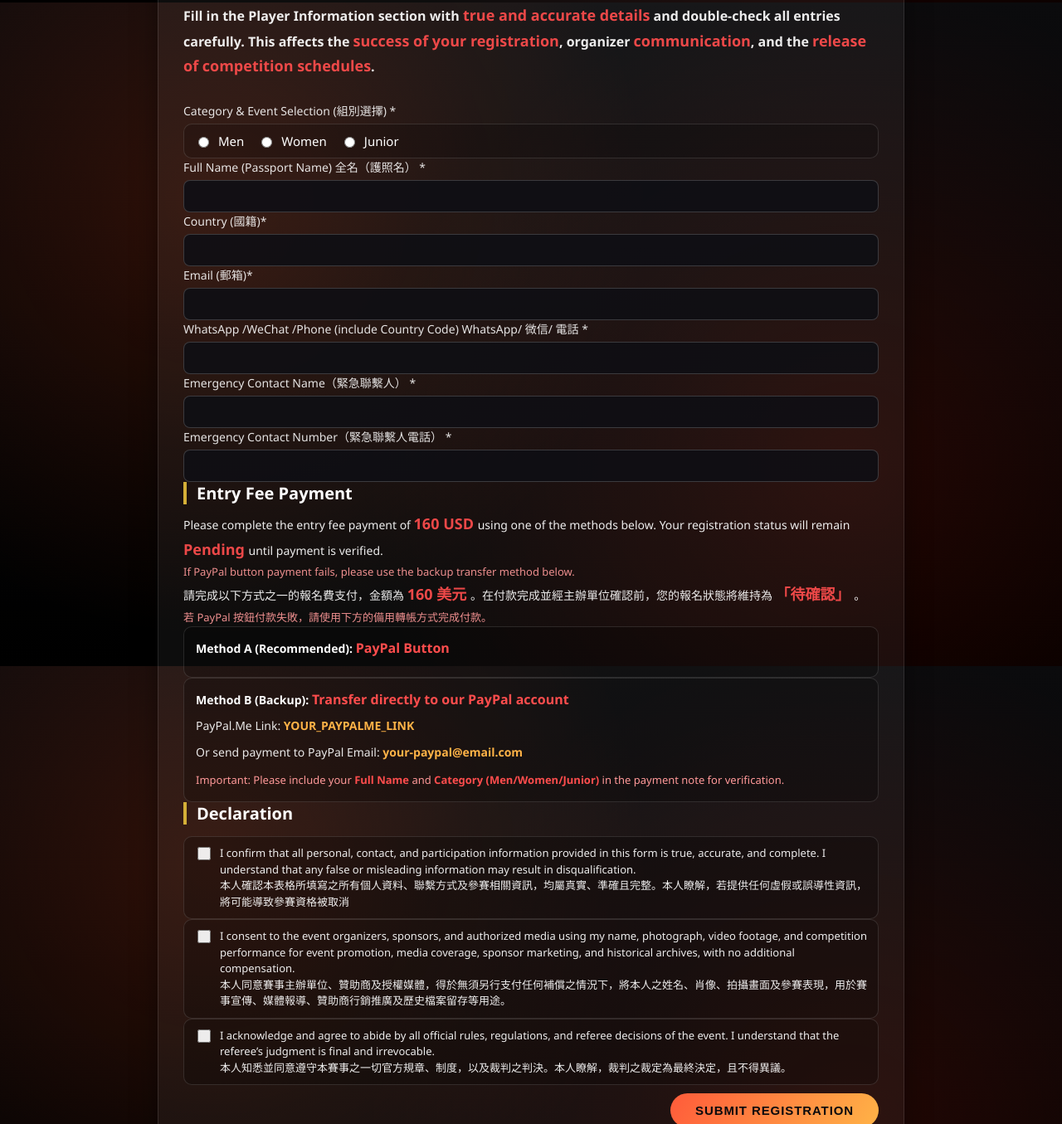
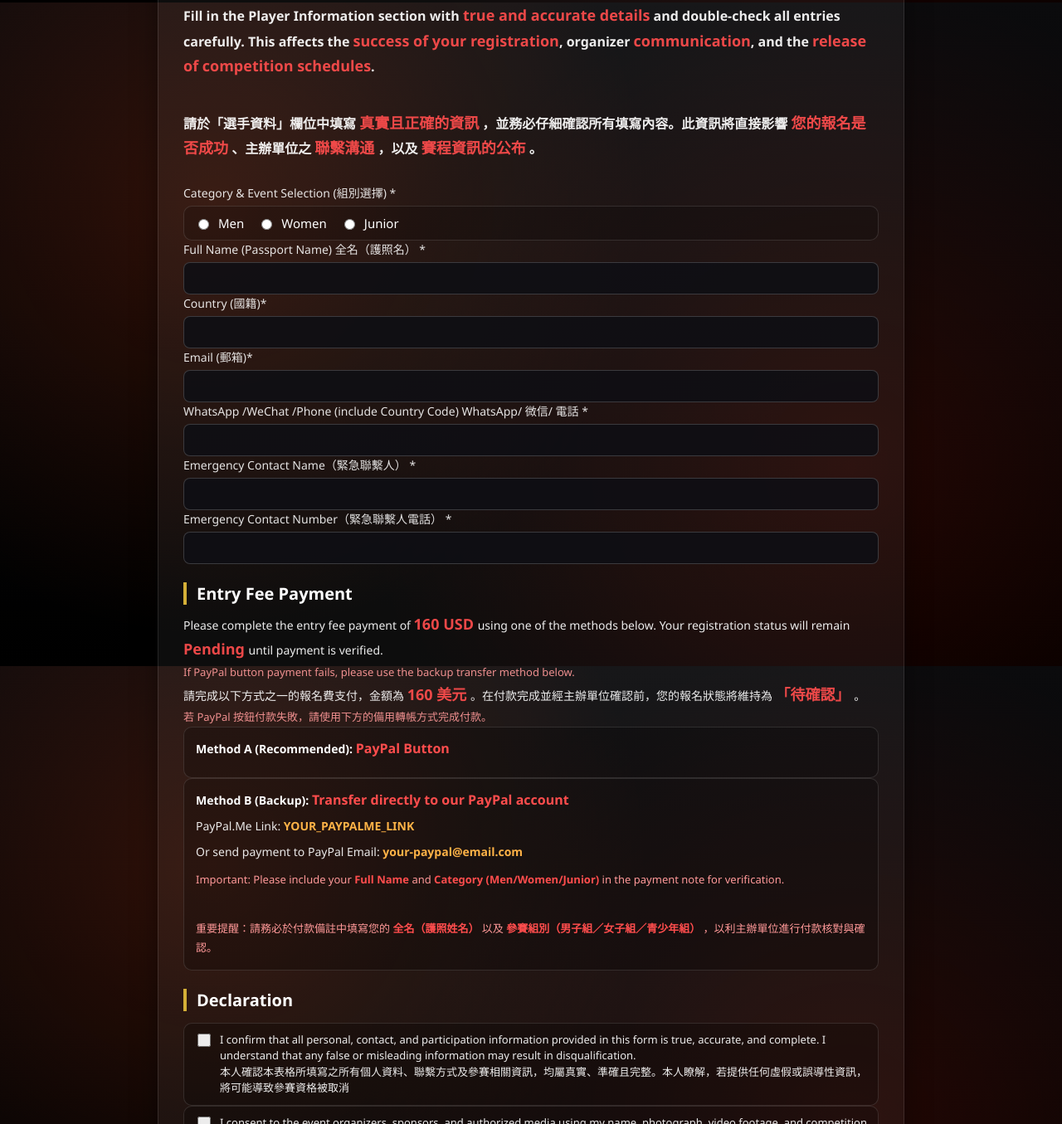
Before and after one commit to Vincentlin0802/2025-Asian-Pool-Championship-Registration, a plain HTML site: page index.html in a window 1280 px wide. Shown: the part 2397-3752 px from the top of the page at 83% size. Drawn offline with Linux system fonts and the light colour scheme; a script that the page names is missing.

Commit message:
Add additional instructions and formatting to index.html

```diff
--- a/index.html
+++ b/index.html
@@ -625,7 +625,20 @@ Indonesia<br>
         and the
         <span style="color:#ff4d4d; font-size:18px; font-weight:900;">release of competition schedules</span>.
       </strong>
-    </p>
+    </p><br>
+		<p style="margin:6px 0; font-size:16px; font-weight:500; line-height:1.7; color:#ffffff;">
+  <strong>
+    請於「選手資料」欄位中填寫
+    <span style="color:#ff4d4d; font-size:18px; font-weight:900;">真實且正確的資訊</span>
+    ，並務必仔細確認所有填寫內容。此資訊將直接影響
+    <span style="color:#ff4d4d; font-size:18px; font-weight:900;">您的報名是否成功</span>
+    、主辦單位之
+    <span style="color:#ff4d4d; font-size:18px; font-weight:900;">聯繫溝通</span>
+    ，以及
+    <span style="color:#ff4d4d; font-size:18px; font-weight:900;">賽程資訊的公布</span>
+    。
+  </strong>
+</p>
 </div>
 
     <!-- Registration Form (custom UI → submit to Google Form) -->
@@ -693,6 +706,7 @@ Indonesia<br>
             <input type="text" name="entry.272329421" required>
         </div>
 
+		<br>
 		<!-- Payment Section (Place BEFORE Declaration) -->
 <div class="section-title full-row">Entry Fee Payment</div>
 
@@ -780,13 +794,19 @@ Indonesia<br>
         and
         <span style="color:#ff4d4d; font-weight:900;">Category (Men/Women/Junior)</span>
         in the payment note for verification.
-      </div>
+      </div><br>
+		<div style="margin-top:10px; font-size:13px; color:#ff9999;">
+  重要提醒：請務必於付款備註中填寫您的
+  <span style="color:#ff4d4d; font-weight:900;">全名（護照姓名）</span>
+  以及
+  <span style="color:#ff4d4d; font-weight:900;">參賽組別（男子組／女子組／青少年組）</span>
+  ，以利主辦單位進行付款核對與確認。
+</div>
     </div>
   </div>
 </div>
 
-
-
+		<br>
         <!-- Declaration Section -->
         <div class="section-title full-row">Declaration</div>
 
```
